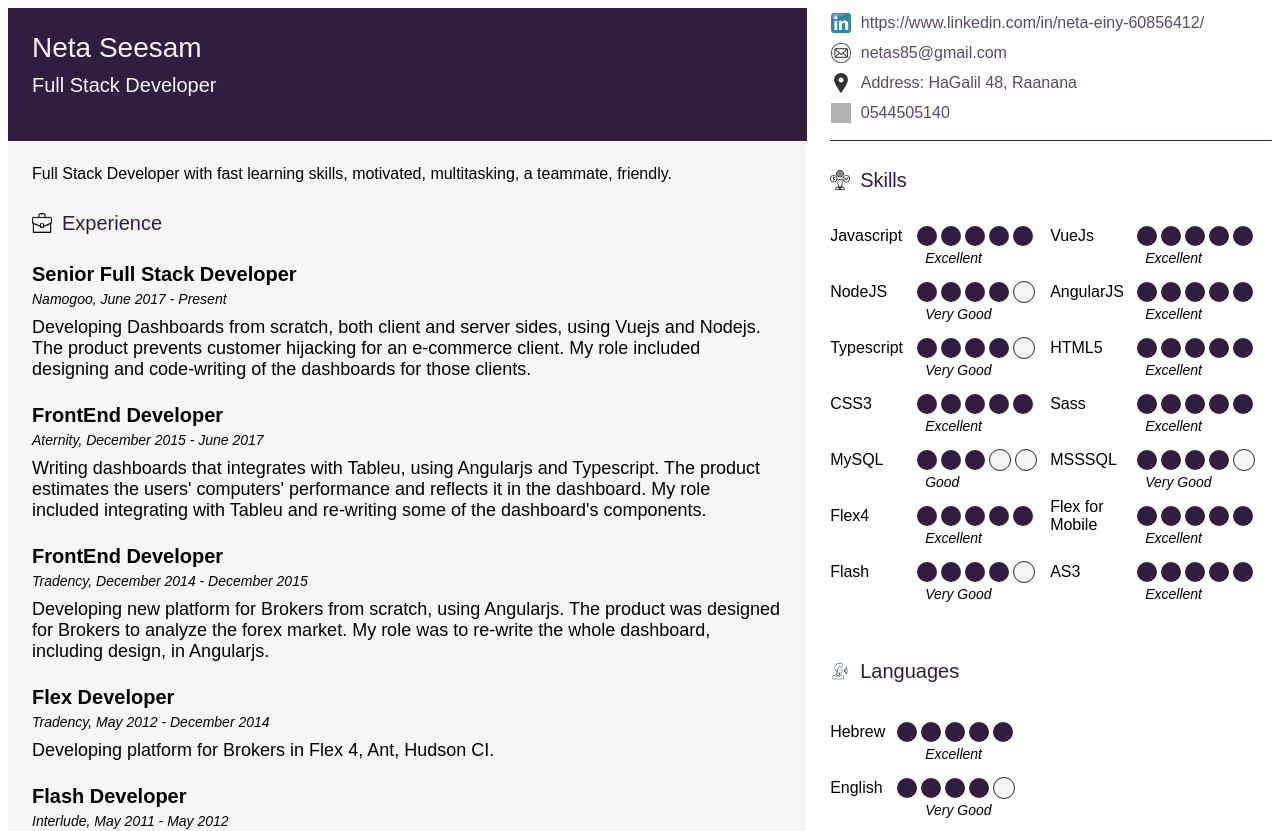
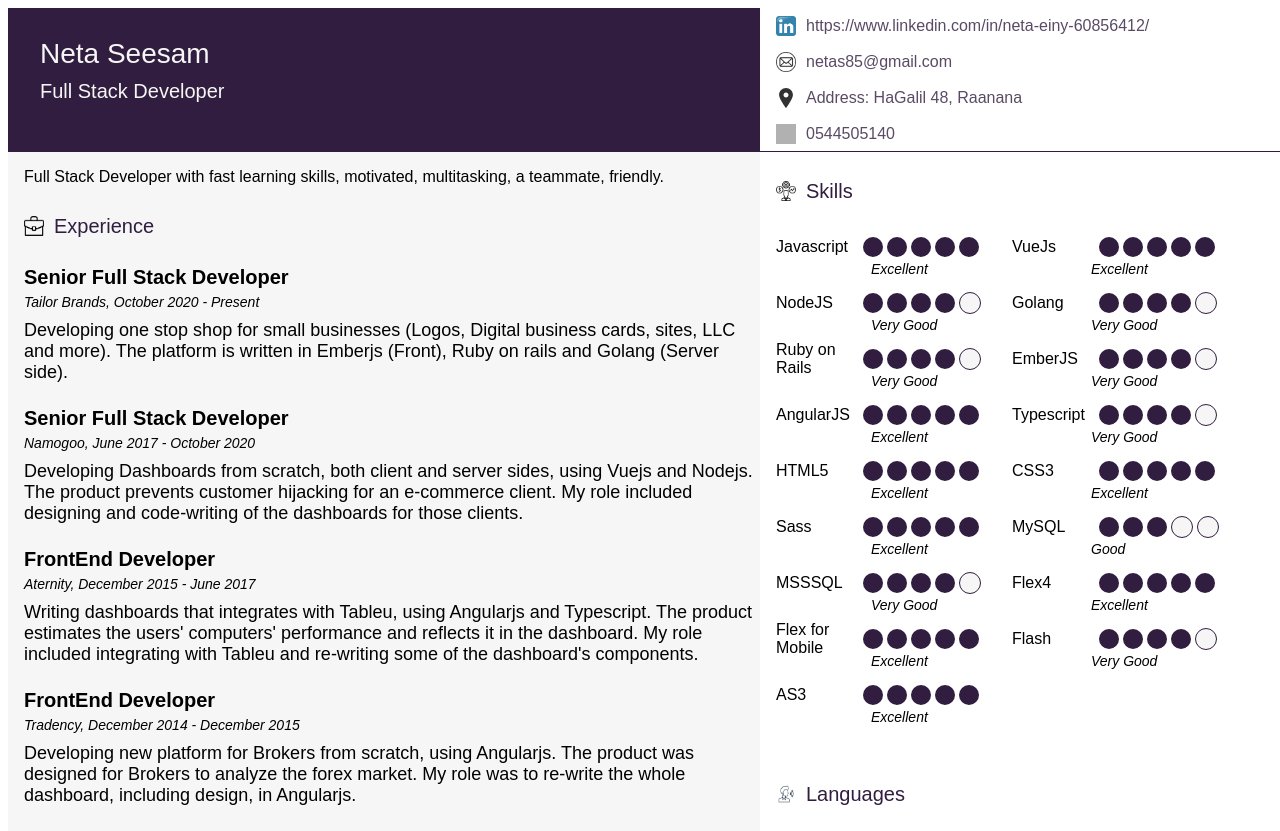
Before and after one commit to netassssss/resume_template, a Vue app: page / in a window 1280 px wide. Shown: the top 831 px of the page. Built offline with nearby package versions, Linux system fonts and the light colour scheme; grey boxes are pictures that could not be loaded.

Commit message:
Changing to grid layout

```diff
--- a/src/pages/Overview/Overview.vue
+++ b/src/pages/Overview/Overview.vue
@@ -2,7 +2,9 @@
   <div class="overview-container" id="convertMe">
     <overview-header />
     <overview-content />
-    <button id="ignorePDF" v-if="showBtn" @click="createPDF">Save</button>
+    <div class="save-pdf" v-if="showBtn">
+      <button id="ignorePDF" @click="createPDF">Save</button>
+    </div>
   </div>
 </template>
 
@@ -27,7 +29,7 @@ export default {
     this.showBtn = false;
       setTimeout(async () => {
         const source = window.document.getElementById('app');
-        const pdfCreator = new JsPdfCreator(source, 'Neta_Seesam_test_2020');
+        const pdfCreator = new JsPdfCreator(source, 'Neta_Seesam_2021');
         await pdfCreator.savePdf();
         this.showBtn = true;
     }, 0);
@@ -39,5 +41,13 @@ export default {
 <style scoped lang="scss">
   .overview-container {
     font-family: sans-serif;
+    width: 100%;
+    display: grid;
+    grid-template-columns: 1fr;
+    grid-template-rows: 9rem 1fr 2rem;
+    grid-template-areas:
+      "overview-header-container"
+      "overview-content-wrapper"
+      "save-pdf";
   }
 </style>
--- a/src/pages/Overview/components/Education.vue
+++ b/src/pages/Overview/components/Education.vue
@@ -31,11 +31,9 @@ export default {
 <style scoped lang="scss">
   @import "../../../style/colors";
   .education-container {
-    display: flex;
     width: 100%;
     height: 100%;
-    align-items: center;
-    flex-wrap: wrap;
+    padding-top: 1rem;
     .education-header {
       width: 100%;
       height: 40px;
--- a/src/pages/Overview/components/Languages.vue
+++ b/src/pages/Overview/components/Languages.vue
@@ -35,6 +35,7 @@ export default {
     width: 100%;
     height: 100%;
     margin-top: 64px;
+    padding-left: 1rem;
     .languages-header {
       width: 100%;
       height: 40px;
@@ -60,5 +61,8 @@ export default {
   }
   .class-wrapper {
     padding-right: 64px !important;
+    &:nth-child(even) {
+      padding-left: 0 !important;
+    }
   }
 </style>
--- a/src/pages/Overview/components/content/OverviewContent.vue
+++ b/src/pages/Overview/components/content/OverviewContent.vue
@@ -53,15 +53,21 @@ export default {
 <style scoped lang="scss">
   @import "../../../../style/colors";
   .overview-content-wrapper {
+    grid-area: overview-content-wrapper;
+    display: grid;
+    grid-template-columns: 1fr 32rem;
+    grid-template-rows: 1fr;
+    grid-template-areas:
+      "overview-content-container overview-right-side";
     width: 100%;
     height: 100%;
-    display: flex;
   }
   .overview-content-container {
-    width: calc(61% - 20px);
+    grid-area: overview-content-container;
     height: 100%;
     background-color: $basic_content;
-    padding: 24px;
+    padding-left: 1rem;
+    padding-top: 1rem;
     .experience-cotnainer {
       width: 100%;
       height: 40px;
@@ -79,8 +85,7 @@ export default {
     }
   }
   .overview-right-side {
-    width: 35%;
-    padding-left: 24px;
+    grid-area: overview-right-side;
     display: flex;
     flex-direction: column;
     justify-content: center;
--- a/src/pages/Overview/components/header/OverviewHeader.vue
+++ b/src/pages/Overview/components/header/OverviewHeader.vue
@@ -19,10 +19,13 @@ export default {
 
 <style scoped lang="scss">
   .overview-header-container {
+    grid-area: overview-header-container;
     @import "../../../../style/colors";
     width: 100%;
-    display: flex;
-    justify-content: space-between;
-    align-items: flex-start;
+    display: grid;
+    grid-template-columns: 1fr 32rem;
+    grid-template-rows: 1fr;
+    grid-template-areas:
+      "header-left-container header-container-right";
   }
 </style>
--- a/src/pages/Overview/components/header/OverviewHeaderLeft.vue
+++ b/src/pages/Overview/components/header/OverviewHeaderLeft.vue
@@ -31,16 +31,20 @@ export default {
 <style scoped lang="scss">
   @import "../../../../style/colors";
   .header-left-container {
+    grid-area: header-left-container;
     background-color: $basic_header_color;
     color: $basic_content;
-    width: 65%;
-    padding: 24px 0 24px 24px;
-    display: flex;
-    justify-content: space-between;
+    height: 9rem;
+    width: 100%;
     .header-title {
       width: 100%;
+      height: 100%;
       font-size: 28px;
       font-weight: 500;
+      display: flex;
+      flex-direction: column;
+      justify-content: center;
+      padding-left: 2rem;
       > div {
         &:nth-child(2) {
           font-size: 20px;
--- a/src/pages/Overview/components/header/OverviewHeaderRight.vue
+++ b/src/pages/Overview/components/header/OverviewHeaderRight.vue
@@ -44,10 +44,9 @@ export default {
 <style scoped lang="scss">
 @import "../../../../style/colors";
 .header-container {
-  width: 35%;
-  padding: 0 24px;
-  display: flex;
-  justify-content: flex-end;
+  grid-area: header-container-right;
+  height: 9rem;
+  padding-left: 1rem;
   .location-container {
     width: 100%;
     height: 100%;
--- a/src/pages/Overview/components/skills/OverviewSkills.vue
+++ b/src/pages/Overview/components/skills/OverviewSkills.vue
@@ -1,5 +1,6 @@
 <template>
   <div class="skills-container">
+    <div class="separate-line"></div>
     <div class="skills-header">
       <img :src="skills" class="skills-icon"/>
       <div class="skills-title">Skills</div>
@@ -30,8 +31,14 @@ export default {
   @import "../../../../style/colors";
   .skills-container {
     width: 100%;
-    border-top: 1px solid $basic_header_color;
     margin-top: -1px;
+    padding-left: 1rem;
+    .separate-line {
+      background: $basic_header_color;
+      width: calc(100% + 1rem);
+      height: 1px;
+      margin-left: -1rem;
+    }
     .skills-header {
       width: 100%;
       height: 30px;
--- a/src/pages/Overview/components/skills/SkillItem.vue
+++ b/src/pages/Overview/components/skills/SkillItem.vue
@@ -77,6 +77,9 @@ export default {
       height: 30px;
       padding: 26px 5px 0 0;
       position: relative;
+      &:nth-child(even) {
+        padding-left: 1rem;
+      }
       .skill-item-title {
         width: 85px;
       }
--- a/src/pages/Overview/consts.js
+++ b/src/pages/Overview/consts.js
@@ -11,8 +11,14 @@ export const personDescription = 'Full Stack Developer';
 export const workResume = [
   {
     [workTypes.header]: 'Senior Full Stack Developer',
+    [workTypes.company]: 'Tailor Brands',
+    [workTypes.length]: 'October 2020 - Present',
+    [workTypes.content]: 'Developing one stop shop for small businesses (Logos, Digital business cards, sites, LLC and more). The platform is written in Emberjs (Front), Ruby on rails and Golang (Server side).',
+  },
+  {
+    [workTypes.header]: 'Senior Full Stack Developer',
     [workTypes.company]: 'Namogoo',
-    [workTypes.length]: 'June 2017 - Present',
+    [workTypes.length]: 'June 2017 - October 2020',
     [workTypes.content]: 'Developing Dashboards from scratch, both client and server sides, using Vuejs and Nodejs. The product prevents customer hijacking for an e-commerce client. My role included designing and code-writing of the dashboards for those clients.',
   },
   {
@@ -59,6 +65,9 @@ export const skills = {
   'Javascript': 5,
   'VueJs': 5,
   'NodeJS': 4,
+  'Golang': 4,
+  'Ruby on Rails': 4,
+  'EmberJS': 4,
   'AngularJS': 5,
   'Typescript': 4,
   'HTML5': 5,
--- a/src/pages/TemplateBuilder/TemplateBuilder.vue
+++ b/src/pages/TemplateBuilder/TemplateBuilder.vue
@@ -3,12 +3,12 @@
     <resume-modal :show="showModal" @close="closeModal">
       <template slot="header">{{ modalHeader[page] }}</template>
       <template slot="body">
-        <component
-        :is="currentComponent"
-        @advancePage="advancePage"
-        :show="showComponent"
-        @update="updateObjective"
-        :objective="objective"/>
+<!--        <component-->
+<!--        :is="currentComponent"-->
+<!--        @advancePage="advancePage"-->
+<!--        :show="showComponent"-->
+<!--        @update="updateObjective"-->
+<!--        :objective="objective"/>-->
       </template>
       <template slot="actions">
         <lazy-hydrate when-visible>
@@ -35,10 +35,10 @@
 import { mapGetters } from 'vuex';
 import LazyHydrate from 'vue-lazy-hydration';
 import ResumeModal from '../../components/ResumeModal.vue';
-import compManager from './utils/componentManager';
+// import compManager from './utils/componentManager';
 import { modalHeader, STORE_NAME } from './store/const';
 import {
-  advancePage,
+  // advancePage,
   resetPage,
   reducePage,
   updateObjective,
@@ -51,19 +51,19 @@ export default {
     ResumeButton: () => import('../../components/ResumeButton.vue'),
 
     // parts
-    Objective: () => import('./components/Objective.vue'),
+    // Objective: () => import('./components/Objective.vue'),
   },
   computed: {
     ...mapGetters({
       page: `${STORE_NAME}/page`,
       objective: `${STORE_NAME}/objective`,
     }),
-    currentComponent() {
-      return compManager.getComponent(this.page);
-    },
-    showComponent() {
-      return compManager.showComponent(this.page);
-    },
+    // currentComponent() {
+    //   return compManager.getComponent(this.page);
+    // },
+    // showComponent() {
+    //   return compManager.showComponent(this.page);
+    // },
   },
   data() {
     return {
@@ -79,9 +79,9 @@ export default {
       this.showModal = false;
       this.$store.dispatch(resetPage);
     },
-    advancePage() {
-      if (compManager.shouldAdvance(this.page)) this.$store.dispatch(advancePage);
-    },
+    // advancePage() {
+    //   if (compManager.shouldAdvance(this.page)) this.$store.dispatch(advancePage);
+    // },
     reducePage() {
       this.$store.dispatch(reducePage);
     },
--- a/src/utils/JsPDFHelper.js
+++ b/src/utils/JsPDFHelper.js
@@ -18,9 +18,9 @@ class JsPdfOptions {
 
 class HTML2CanvasOptions {
   constructor() {
-    this.scale = 2;
-    this.width = 1350;
-    this.height = 1755;
+    this.scale = 1.5;
+    this.width = 1440;
+    this.height = 1597;
     this.x = 0;
     this.y = 0;
     this.imageTimeout = 2000;
```
